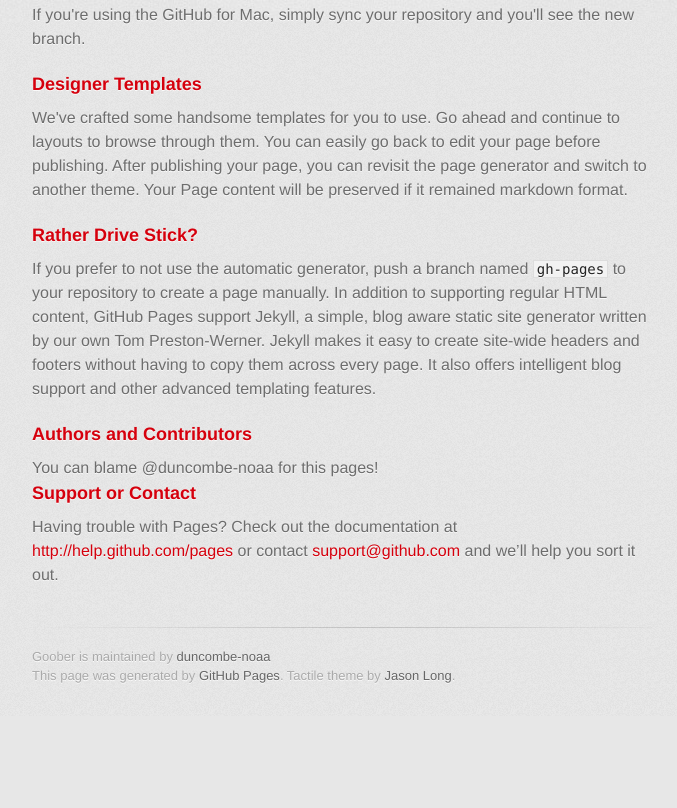
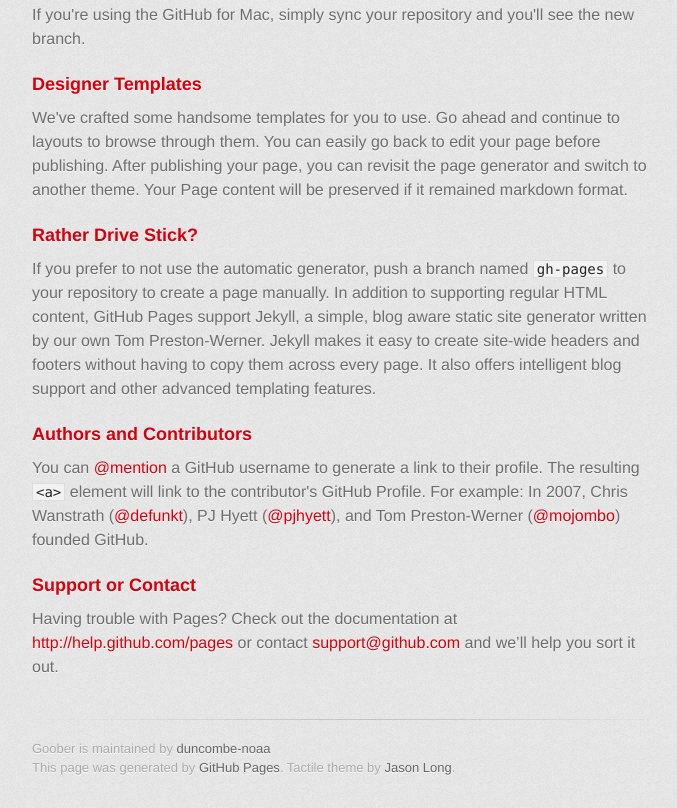
Before and after one commit to duncombe-noaa/goober, a plain HTML site: page index.html in a window 1280 px wide. Shown: the part 552-1360 px from the top of the page, without its empty margins (298-975 px from the left). Before the commit the page ends 1268 px from the top, so only its background shows below. Drawn offline with Linux system fonts and the light colour scheme; a web font is replaced by a local one.

Commit message:
Update index.html

```diff
--- a/index.html
+++ b/index.html
@@ -54,8 +54,8 @@
 <h3>
 <a name="authors-and-contributors" class="anchor" href="#authors-and-contributors"><span class="octicon octicon-link"></span></a>Authors and Contributors</h3>
 
-<!-- <p>You can <a href="https://github.com/blog/821" class="user-mention">@mention</a> a GitHub username to generate a link to their profile. The resulting <code>&lt;a&gt;</code> element will link to the contributor's GitHub Profile. For example: In 2007, Chris Wanstrath (<a href="https://github.com/defunkt" class="user-mention">@defunkt</a>), PJ Hyett (<a href="https://github.com/pjhyett" class="user-mention">@pjhyett</a>), and Tom Preston-Werner (<a href="https://github.com/mojombo" class="user-mention">@mojombo</a>) founded GitHub.</p> -->
-You can blame @duncombe-noaa for this pages!
+<p>You can <a href="https://github.com/blog/821" class="user-mention">@mention</a> a GitHub username to generate a link to their profile. The resulting <code>&lt;a&gt;</code> element will link to the contributor's GitHub Profile. For example: In 2007, Chris Wanstrath (<a href="https://github.com/defunkt" class="user-mention">@defunkt</a>), PJ Hyett (<a href="https://github.com/pjhyett" class="user-mention">@pjhyett</a>), and Tom Preston-Werner (<a href="https://github.com/mojombo" class="user-mention">@mojombo</a>) founded GitHub.</p>
+<!-- You can blame @duncombe-noaa for this pages! -->
 
 <h3>
 <a name="support-or-contact" class="anchor" href="#support-or-contact"><span class="octicon octicon-link"></span></a>Support or Contact</h3>
```
